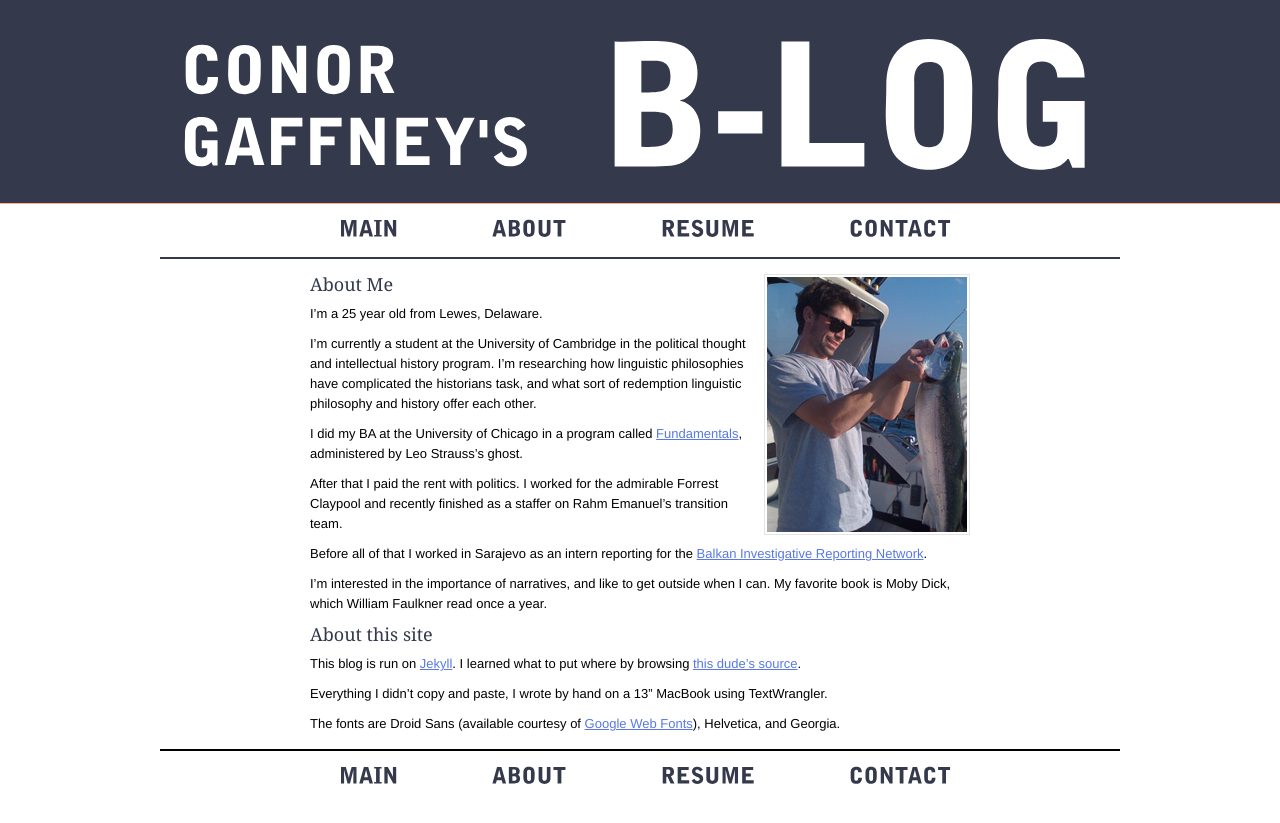
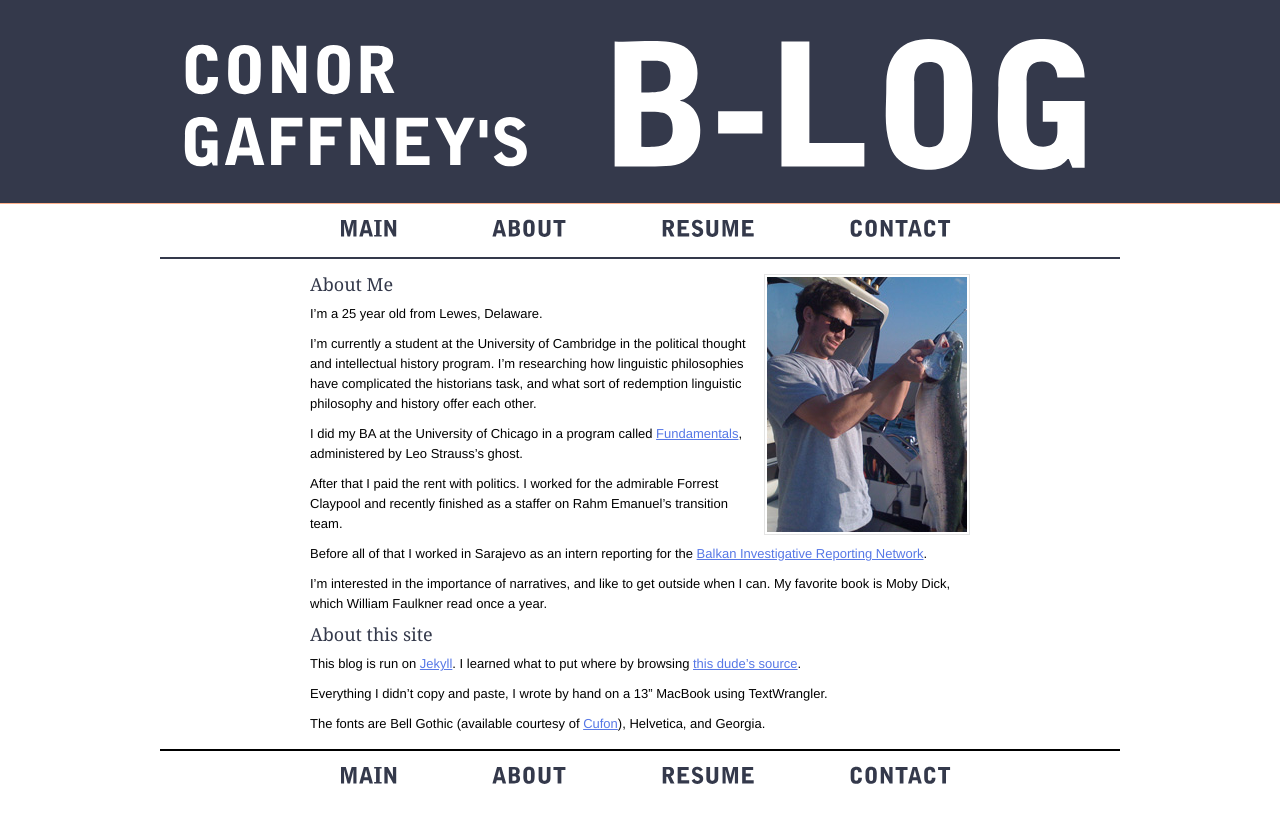
Before and after one commit to evanseyf/blog, a Jekyll site: the page built from about.markdown, in a window 1280 px wide. Shown: the top 823 px of the page. Built offline with Jekyll 4.4.1, drawn with Linux system fonts in a browser that asks for light colours; Markdown is read by kramdown in place of the engine named in the settings.

Commit message:
corrected about page

```diff
--- a/about.markdown
+++ b/about.markdown
@@ -25,4 +25,4 @@ This blog is run on [Jekyll](https://github.com/mojombo/jekyll). I learned what
 
 Everything I didn't copy and paste, I wrote by hand on a 13" MacBook using TextWrangler.
 
-The fonts are Droid Sans (available courtesy of [Google Web Fonts](http://www.google.com/webfonts)), Helvetica, and Georgia.
+The fonts are Bell Gothic (available courtesy of [Cufon](http://cufon.shoqolate.com/generate/)), Helvetica, and Georgia.
```
